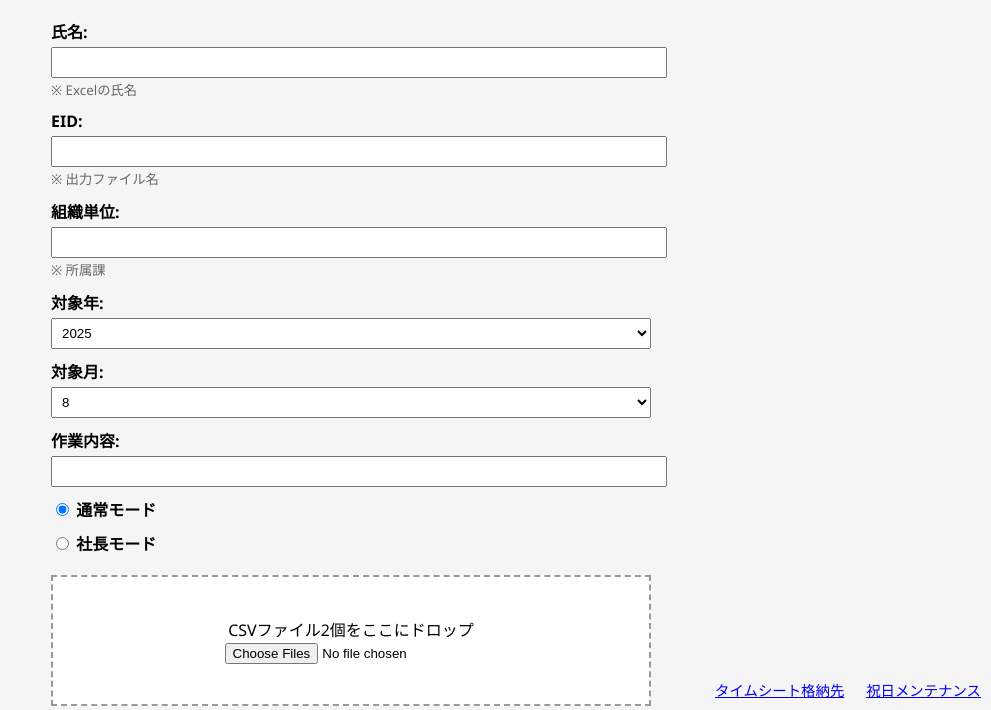
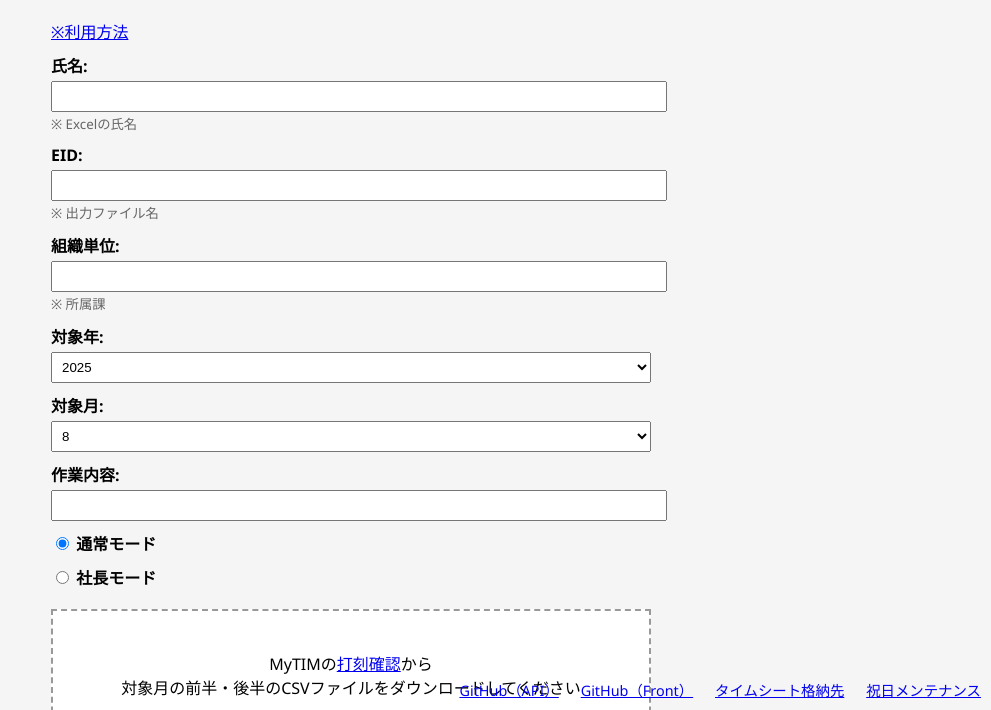
Before and after one commit to yamaken999/timesheet-frontend, a plain HTML site: page index.html in a window 1280 px wide. Shown: the part 90-800 px from the top of the page, without its empty margins (289-1280 px from the left). Drawn offline with Linux system fonts and the light colour scheme.

Commit message:
使い方のリンクとGitHubへのリンクを画面上に追加

```diff
--- a/index.html
+++ b/index.html
@@ -17,6 +17,7 @@
 </head>
 <body>
   <h1>タイムシート作成</h1>
+  <a href="https://github.com/yamaken999/timesheet-api/blob/master/README.md#-%E5%88%A9%E7%94%A8%E6%96%B9%E6%B3%95web-ui" target="_blank">※利用方法</a>
 
   <label>氏名: <input type="text" id="name" /></label>
   <small>※ Excelの氏名</small>
@@ -40,7 +41,10 @@
   </div>
 
   <div id="dropZone">
-    CSVファイル2個をここにドロップ<br />
+    MyTIMの<a href="https://whm.accenture.com/mytim/secure/punchClock/confirm" target="_blank">打刻確認</a>から<br />
+    対象月の前半・後半のCSVファイルをダウンロードしてください<br />
+    <br />
+    ダウンロードしたCSVファイル2個をここにドロップ<br />
     <input type="file" id="fileInput" multiple accept=".csv" />
   </div>
 
@@ -52,6 +56,10 @@
   </div>
 
   <div class="corner-link">
+    <a href="https://github.com/yamaken999/timesheet-api" target="_blank">GitHub（API）</a>
+
+    <a href="https://github.com/yamaken999/timesheet-api" target="_blank">GitHub（Front）</a>
+
     <a href="https://ts.accenture.com/:f:/r/sites/msteams_0797ec/Shared%20Documents/%E4%B8%80%E8%88%AC/01.%E4%BA%8B%E5%8B%99%E9%96%A2%E9%80%A3/02.%E6%B4%BE%E9%81%A3%E7%A4%BE%E5%93%A1%E7%94%A8/%E3%82%BF%E3%82%A4%E3%83%A0%E3%82%B7%E3%83%BC%E3%83%88?csf=1&web=1&e=JiPjg9" target="_blank">タイムシート格納先</a>
 
     <a href="https://timesheet-api-prod.azurewebsites.net/holidays-ui" target="_blank">祝日メンテナンス</a>
```
